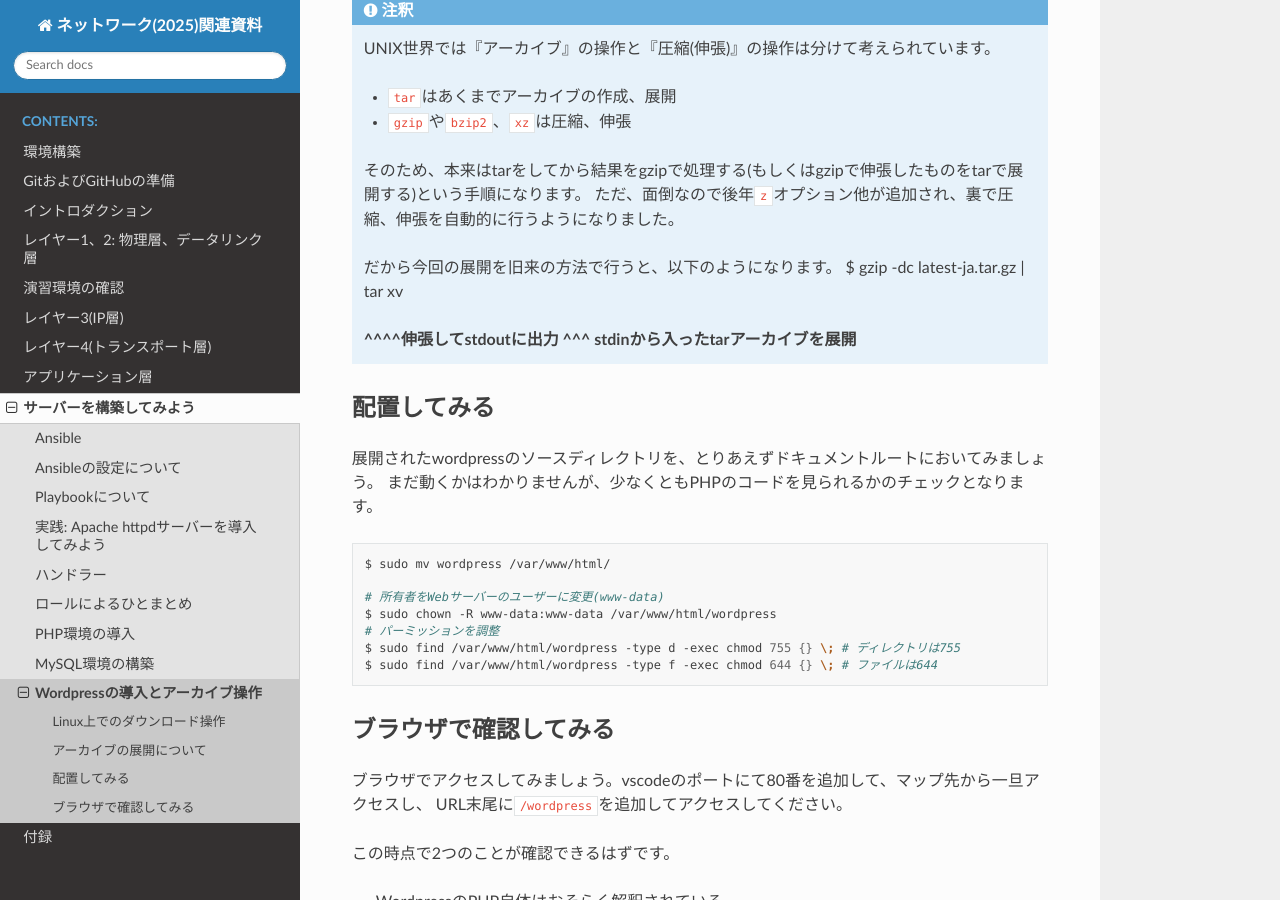
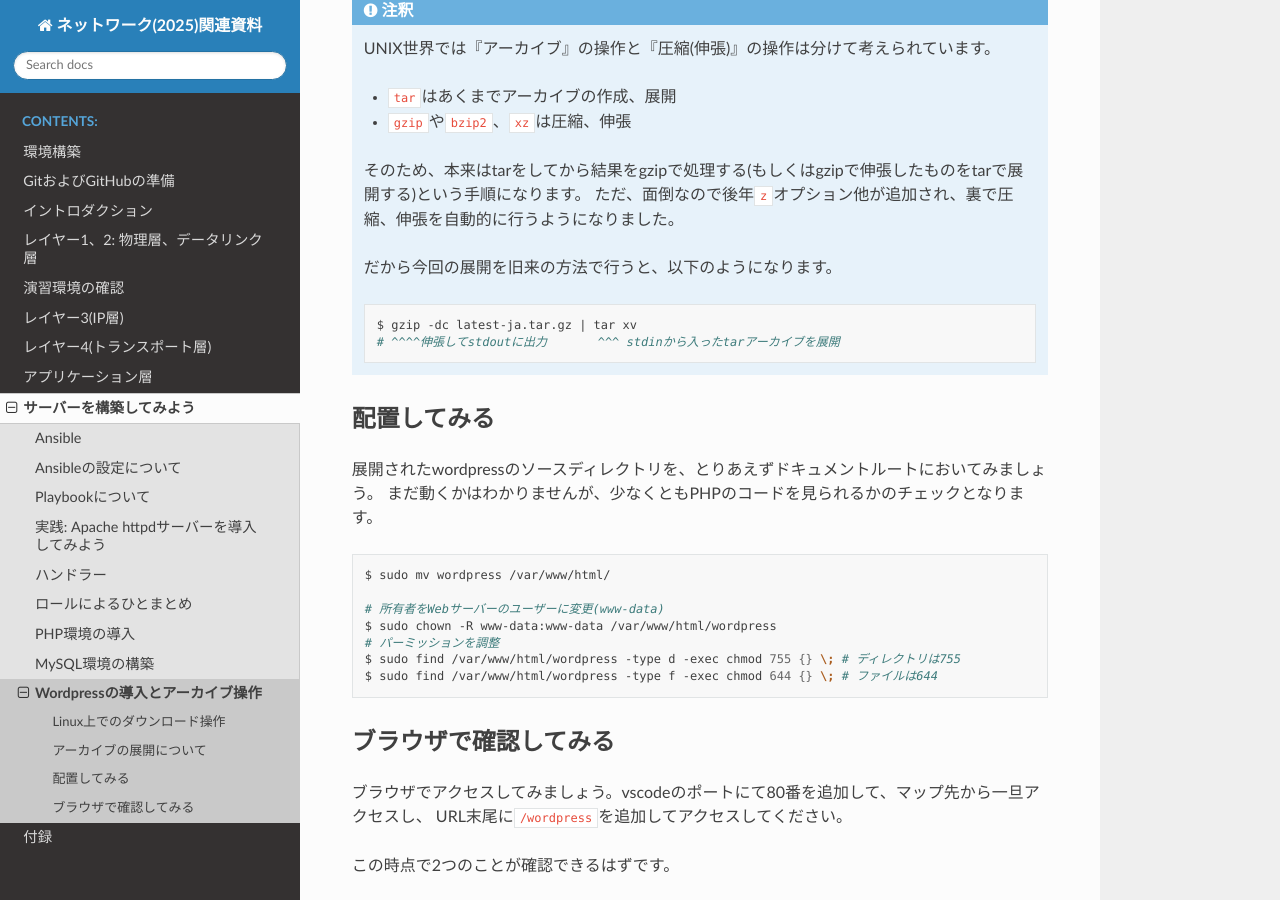
Before and after one commit to densuke/2025-network-doc, a Sphinx documentation site: the page built from source/server/wp.md, in a window 1280 px wide and 900 px high, scrolled down 1805 px. Built offline with Sphinx 7.4.7 and the Read the Docs theme 3.1.0, drawn with Linux system fonts in a browser that asks for light colours; some of the changed text lies outside the part shown.

Commit message:
レンダリングミスの修正

`````diff
--- a/source/server/wp.md
+++ b/source/server/wp.md
@@ -15,7 +15,7 @@ Linuxではtar.gz形式のアーカイブを使うことが多いので、そち
 Wordpressのダウンロードページ(リリースへ行くこと)
 ```
 
-本原稿執筆時点でのリリースバージョンは6.9となっており、この一覧にある "tar.gz" というリンクを**右クリックして「リンクのアドレスをコピー」**してください。
+本原稿執筆時点でのリリースバージョンは6.9となっており、この一覧にある "tar.gz" というリンクを **右クリックして「リンクのアドレスをコピー」** してください。
 
 ## Linux上でのダウンロード操作
 
@@ -60,7 +60,7 @@ ls -l # 展開されたディレクトリの確認(ディレクトリが追加
 
 今回は使いませんが、`c`オプションを使うとアーカイブの作成ができます。
 
-```{note}
+````{note}
 UNIX世界では『アーカイブ』の操作と『圧縮(伸張)』の操作は分けて考えられています。
 
 - `tar`はあくまでアーカイブの作成、展開
@@ -70,9 +70,13 @@ UNIX世界では『アーカイブ』の操作と『圧縮(伸張)』の操作
 ただ、面倒なので後年`z`オプション他が追加され、裏で圧縮、伸張を自動的に行うようになりました。
 
 だから今回の展開を旧来の方法で行うと、以下のようになります。
+
+```bash
 $ gzip -dc latest-ja.tar.gz | tar xv
 # ^^^^伸張してstdoutに出力       ^^^ stdinから入ったtarアーカイブを展開
 ```
+
+````
 
 ## 配置してみる
 
`````
